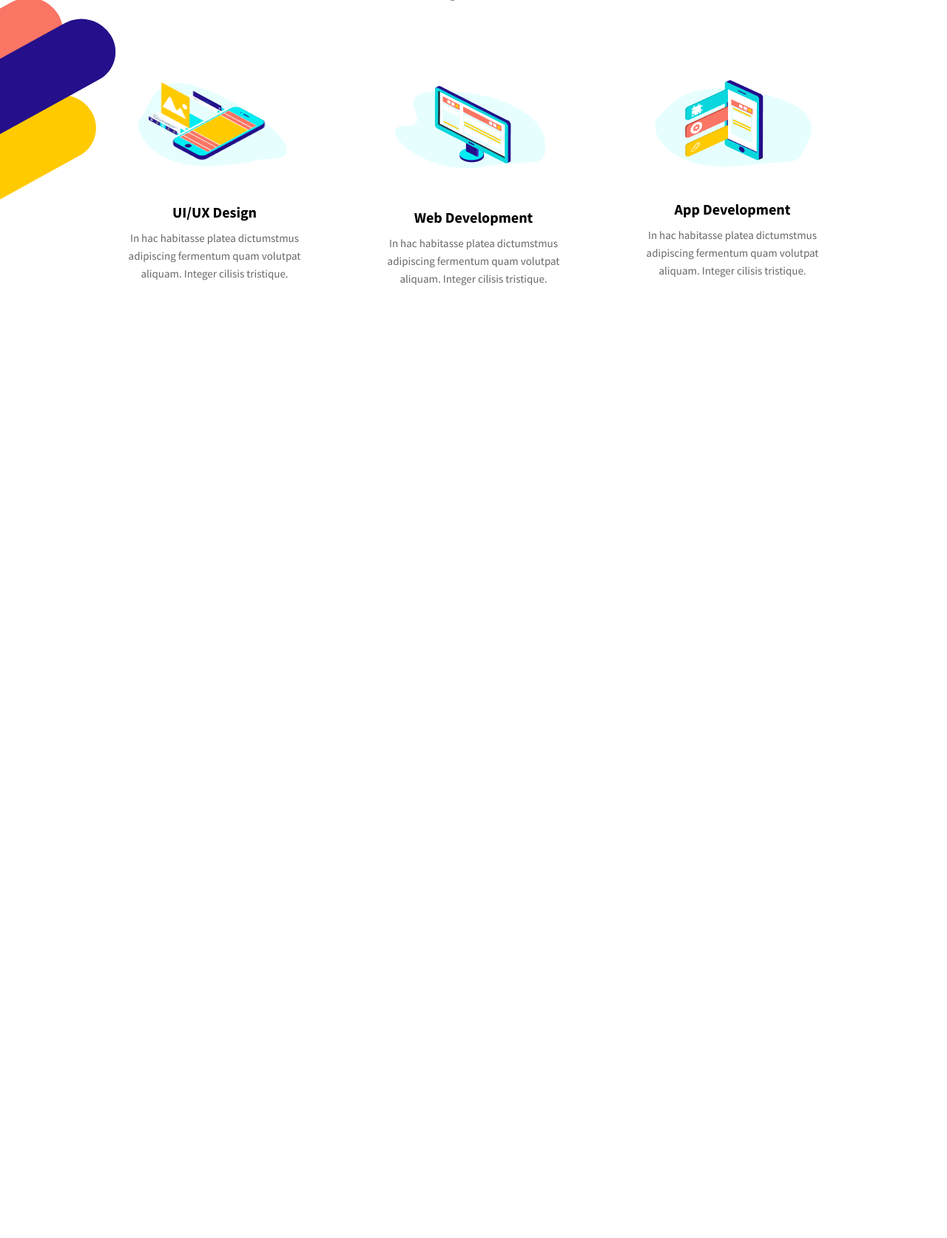
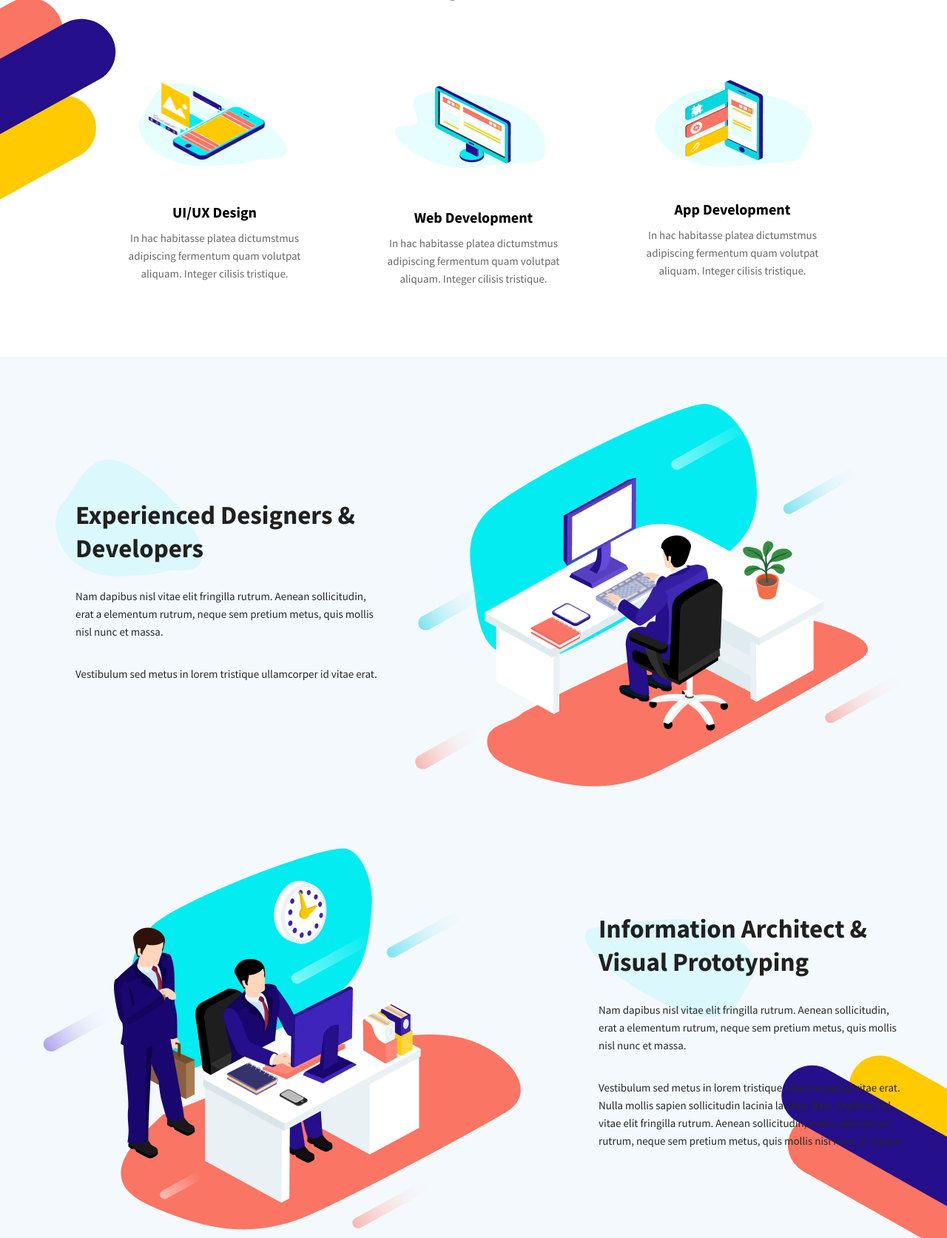
Before and after one commit to mephistofeel/MartaUP, a plain HTML site: page index.html in a window 1280 px wide. Shown: the part 888-2561 px from the top of the page at 74% size. Before the commit the page ends 1370 px from the top, so only its background shows below. Drawn offline with Linux system fonts and the light colour scheme.

Commit message:
Сверстал блок преимуществ

```diff
--- a/index.html
+++ b/index.html
@@ -121,6 +121,48 @@
         </ul>
       </div>
     </section>
+    <section class="features">
+      <div class="features__inner">
+        <h2 class="visually-hidden">Our features</h2>
+        <ul class="features__list">
+          <li class="features__item features__item--designers">
+            <div class="features__info features__info--designers">
+              <h3 class="features__info-title features__info-title--designers">Experienced Designers & Developers</h3>
+                <div class=".features__description">
+                  <p class="features__text">Nam dapibus nisl vitae elit fringilla rutrum. Aenean sollicitudin, erat a elementum rutrum, neque sem pretium metus, quis mollis nisl nunc et massa.</p>
+                  <p class="features__text">Vestibulum sed metus in lorem tristique ullamcorper id vitae erat.</p>
+                </div>
+            </div>
+            <div class="features__image">
+              <img src="img/features-1.png" width="" height="" alt="">
+            </div>
+          </li>
+          <li class="features__item features__item--architect">
+            <div class="features__info features__info--architect">
+              <h3 class="features__info-title features__info-title--architect">Information Architect & Visual Prototyping</h3>
+              <div class=".features__description">
+                <p class="features__text">Nam dapibus nisl vitae elit fringilla rutrum. Aenean sollicitudin, erat a elementum rutrum, neque sem pretium metus, quis mollis nisl nunc et massa.</p>
+                <p class="features__text">Vestibulum sed metus in lorem tristique ullamcorper id vitae erat. Nulla mollis sapien sollicitudin lacinia lacinia. Nam dapibus nisl vitae elit fringilla rutrum. Aenean sollicitudin, erat a elementum rutrum, neque sem pretium metus, quis mollis nisl nunc et massa</p>
+              </div>
+            </div>
+            <div class="features__image">
+              <img src="img/features-2.png" width="" height="" alt="">
+            </div>
+          </li>
+          <li class="features__item">
+            <div class="features__info features__info--generation">
+              <h3 class="features__info-title features__info-title--generation">Idea Generation & Foundation</h3>
+                <div class=".features__description">
+                  <p class="features__text">Nam dapibus nisl vitae elit fringilla rutrum. Aenean sollicitudin, erat a elementum rutrum, neque sem pretium metus, quis mollis nisl nunc et massa. Nam dapibus nisl vitae elit fringilla rutrum. Aenean sollicitudin, erat a elementum rutrum, neque sem pretium metus, quis mollis nisl nunc et massa</p>
+                </div>
+            </div>
+            <div class="features__image">
+              <img src="img/features-3.png" width="" height="" alt="">
+            </div>
+          </li>
+        </ul>
+      </div>
+    </section>
   </main>
   <script src="js/jquery-3.4.1.min.js"></script>
   <script src="js/slick.min.js"></script>
--- /dev/null
+++ b/sass/features.scss
@@ -0,0 +1,105 @@
+.features {
+  padding-top: 63px;
+  padding-bottom: 55px;
+
+  background-color: #F4F9FD;
+  background-image: url("../img/features-bg.svg");
+  background-repeat: no-repeat;
+  background-position: right 800px;
+}
+
+.features__inner {
+  max-width: 1210px;
+  margin: 0 auto;
+  padding: 0 20px;
+}
+
+.features__list {
+  @include list;
+}
+
+.features__item {
+  display: flex;
+  justify-content: space-between;
+
+  &--designers {
+    margin-bottom: 76px;
+  }
+
+  &--architect {
+    margin-bottom: 23px;
+  }
+
+}
+
+.features__item:nth-of-type(2n)  .features__info {
+  order: 1;
+}
+
+.features__info {
+  max-width: 455px;
+
+  background-repeat: no-repeat;
+
+  &--designers {
+    margin-top: 61px;
+    padding-top: 68px;
+    padding-left: 47px;
+
+    background-image: url("../img/title-bg-1.svg");
+    background-position: 20px 15px;
+  }
+
+  &--architect {
+    margin-top: 61px;
+    padding-top: 26px;
+    padding-left: 39px;
+
+    background-image: url("../img/title-bg-2.svg");
+    background-position: 20px 35px;
+  }
+
+  &--generation {
+    margin-top: 111px;
+    padding-top: 35px;
+    padding-left: 57px;
+
+    background-image: url("../img/title-bg-3.svg");
+    background-position: 10px 10px;
+  }
+
+}
+
+.features__info-title {
+  @include reset;
+  margin-bottom: 30px;
+
+  font-size: 35px;
+  line-height: 45px;
+  font-weight: 700;
+  color: #202020;
+
+  &--designers {
+    padding-right: 26px;
+  }
+
+  &--architect {
+    padding-right: 45px;
+  }
+
+  &--generation {
+    padding-right: 122px;
+  }
+
+}
+
+.features__text {
+  @include reset;
+
+  color: #272727;
+
+  &:first-of-type:not(:only-of-type) {
+    margin-bottom: 33px;
+  }
+
+}
--- a/sass/style.scss
+++ b/sass/style.scss
@@ -3,3 +3,4 @@
 @import "mixins";
 @import "page-header";
 @import "specialised";
+@import "features";
```
Also changed, not shown: css/style.css, img/features-1.png (added), img/features-2.png (added), img/features-3.png (added), img/features-bg.svg (added), img/title-bg-1.svg (added), img/title-bg-2.svg (added), img/title-bg-3.svg (added).
